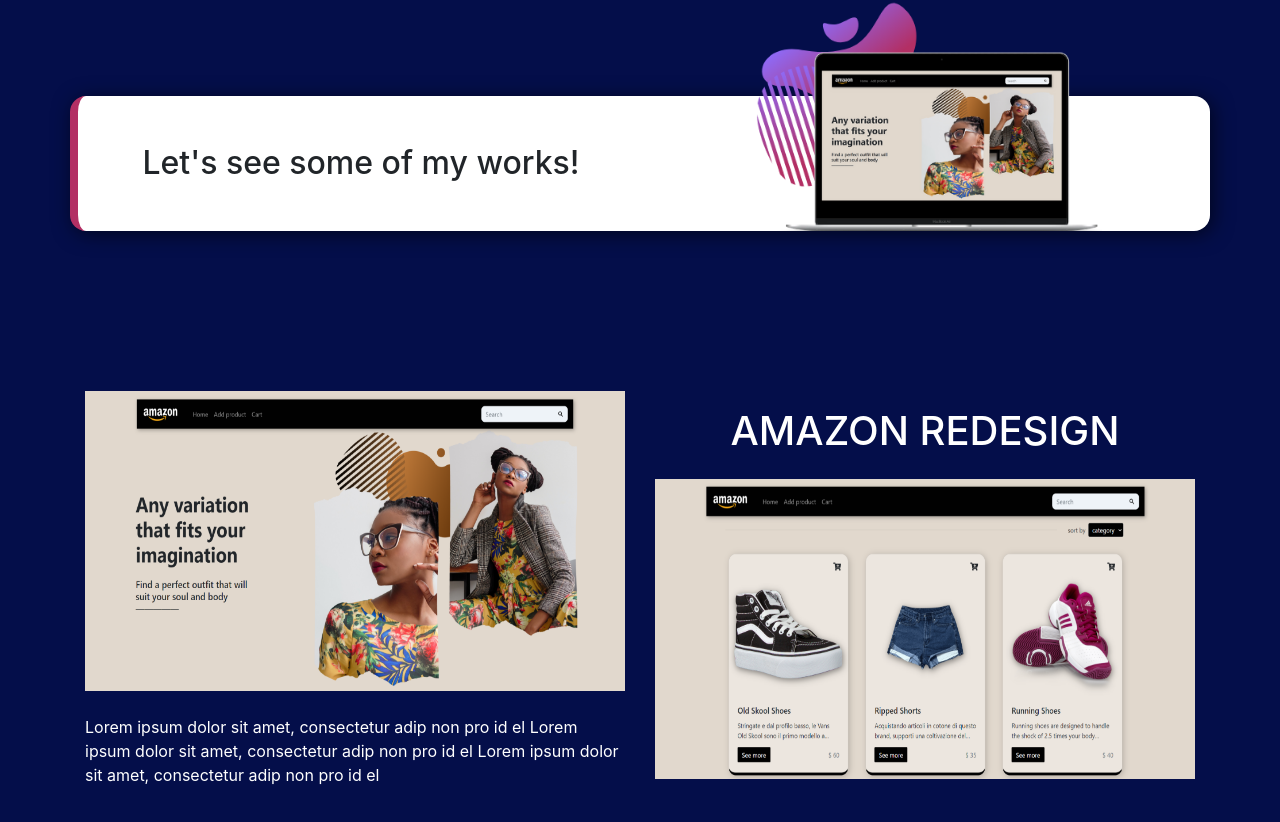
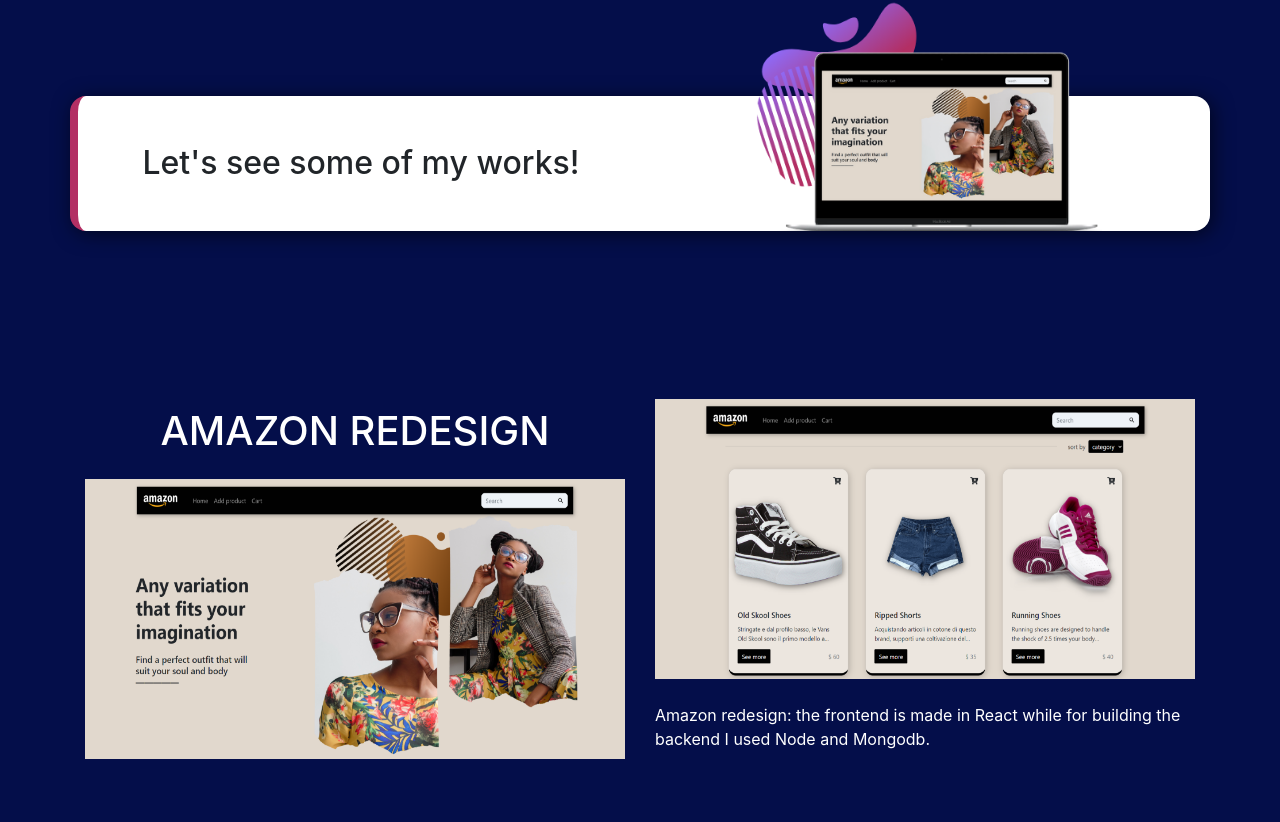
Before and after one commit to simonacossai/portfolio, a React (Create React App) app: page / in a window 1280 px wide. Shown: the part 1900-2722 px from the top of the page. Built offline with nearby package versions, Linux system fonts and the light colour scheme; a web font is replaced by a local one.

Commit message:
WIP- portfolio section

```diff
--- a/src/components/Portfolio/Portfolio.jsx
+++ b/src/components/Portfolio/Portfolio.jsx
@@ -13,13 +13,13 @@
     render() {
         let workToPass=  {
             title: 'AMAZON REDESIGN',
-            description: 'Lorem ipsum dolor sit amet, consectetur adip non pro id el Lorem ipsum dolor sit amet, consectetur adip non pro id el Lorem ipsum dolor sit amet, consectetur adip non pro id el ',
+            description: 'Amazon redesign: the frontend is made in React while for building the backend I used Node and Mongodb.',
             picture1: Cattura,
             picture2: Cattura1
         }
         let workToPass1=  {
             title: 'SPOTIFY CLONE',
-            description: 'Lorem ipsum dolor sit amet, consectetur adip non pro id el Lorem ipsum dolor sit amet, consectetur adip non pro id el Lorem ipsum dolor sit amet, consectetur adip non pro id el ',
+            description: 'This spotify clone is one of my first React project, built to start using Redux and fetching data from my backend, again built using Node and Mongodb.',
             picture1: Spotify,
             picture2: Spotify1
         }
@@ -36,7 +36,6 @@
 
                     </Row>
                 </Container>
-
                         <Works work={workToPass}/>
                         <Works work={workToPass1}/>
             </div>
--- a/src/components/Portfolio/Works.jsx
+++ b/src/components/Portfolio/Works.jsx
@@ -9,13 +9,13 @@
             <Container className="mt-5 pt-5 justify-content-center d-flex">
                 <Row className="mt-5 pt-3 justify-content-center d-flex">
                 <Col md={6}>
-                    <img src={this.props.work.picture1} style={{width: "100%", height: "300px", objectFit: "fill"}}/>
+                <h1 className="text-white py-3">{this.props.work.title}</h1>
+                <img src={this.props.work.picture1} style={{width: "100%", height: "280px", objectFit: "fill"}}/>
+                </Col>
+                <Col md={6} className="mt-2">
+                    <img src={this.props.work.picture2} style={{width: "100%", height: "280px", objectFit: "fill"}}/>
                     <p className="text-white py-4 text-left">{this.props.work.description}
                     </p>
-                </Col>
-                <Col md={6}>
-                    <h1 className="text-white py-3">{this.props.work.title}</h1>
-                <img src={this.props.work.picture2} style={{width: "100%", height: "300px", objectFit: "fill"}}/>
                 </Col>
                 </Row>
             </Container>
```
Also changed, not shown: 1 other file (tests, documents, lock files or other folders).
